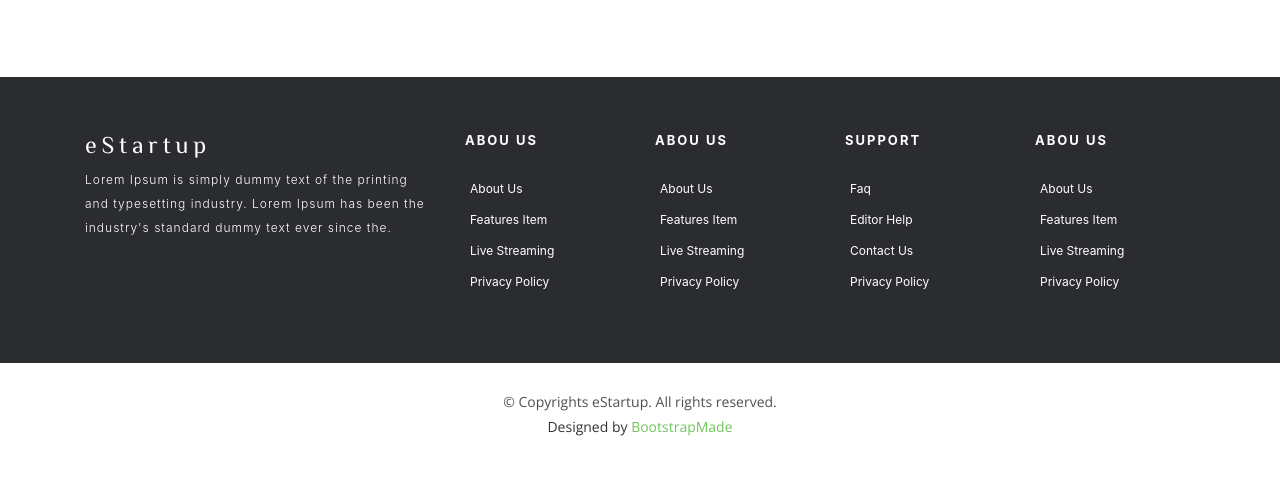
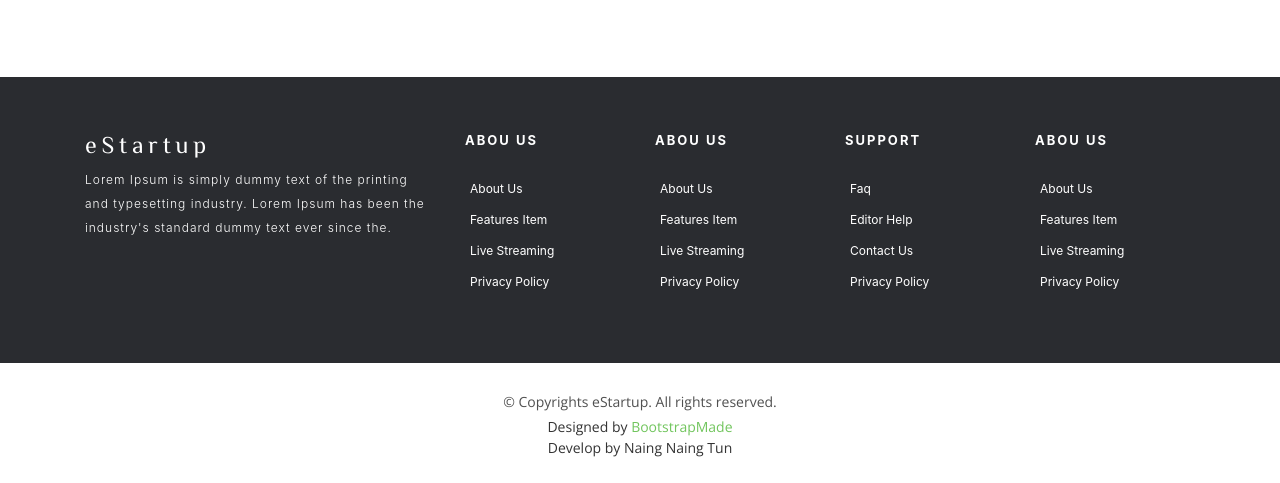
Before and after one commit to developerNaingTun/developernaingtun.github.io, a plain HTML site: page index.html in a window 1280 px wide. Shown: the part 7875-8358 px from the top of the page. Before the commit the page ends 8337 px from the top, so only its background shows below. Drawn offline with nearby package versions, Linux system fonts and the light colour scheme.

Commit message:
Update index.html

```diff
--- a/index.html
+++ b/index.html
@@ -798,7 +798,8 @@
             Licensing information: https://bootstrapmade.com/license/
             Purchase the pro version with working PHP/AJAX contact form: https://bootstrapmade.com/buy/?theme=eStartup
           -->
-          Designed by <a href="https://bootstrapmade.com/">BootstrapMade</a>
+          Designed by <a href="https://bootstrapmade.com/">BootstrapMade</a><br/>
+          Develop by Naing Naing Tun
         </div>
       </div>
     </div>
```
